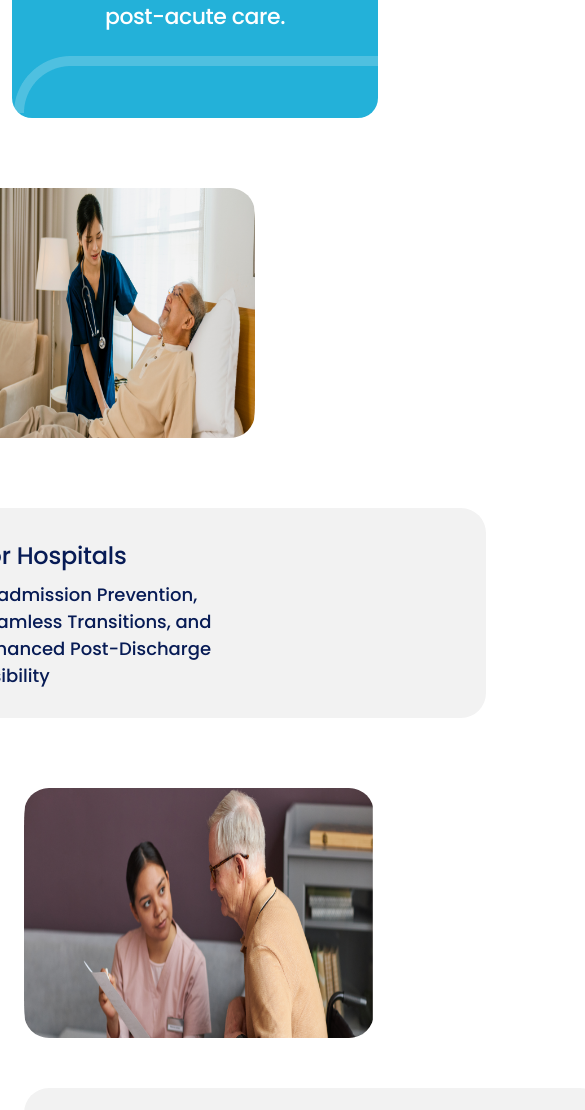
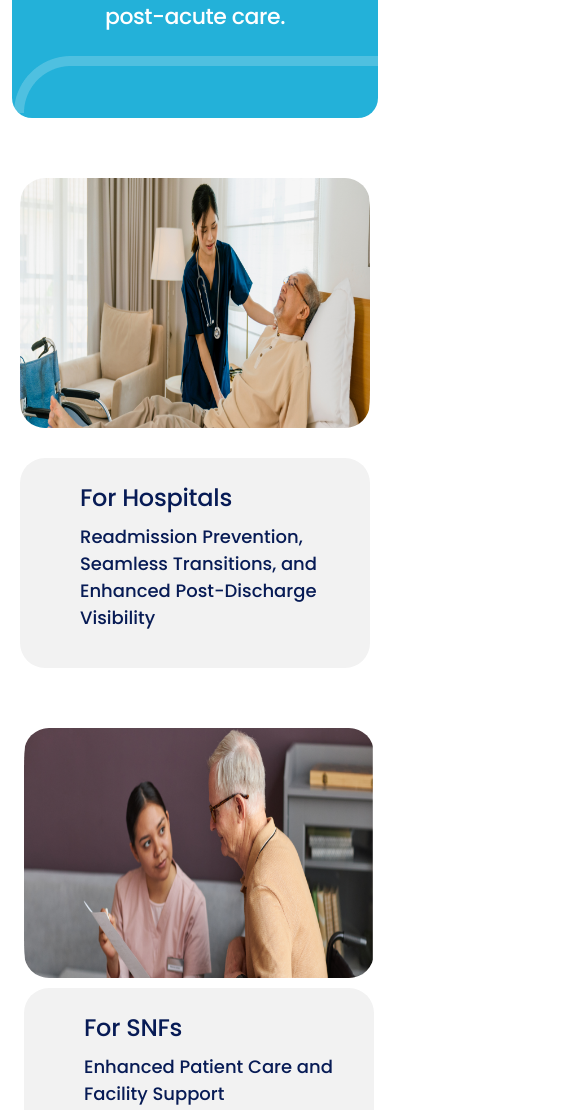
Before and after one commit to SumiAkter2/puzzle, a plain HTML site: page index.html in a window 390 px wide. Shown: the part 1241-2351 px from the top of the page, 585 px wide, since content can reach past the window. Drawn offline with nearby package versions, Linux system fonts and the light colour scheme.

Commit message:
responsive phone

```diff
--- a/Css/Home.css
+++ b/Css/Home.css
@@ -320,17 +320,23 @@ bottom: 5px;
         .same-container{
             display: grid;
             gap: 20px;
-            margin: 20px auto;
+            margin: 50px auto;
             padding:  0 20px;
         }
         .same-container img{
             width: 350px;
-            margin: 50px auto;
+            margin: 10px auto;
             padding: 0;
         }
+        .same-container-text{
+            width: 350px;
+            margin: 0 auto;
+            padding: 22px 30px;
+            flex-shrink: 0;
+
+        }
         .same-container h1{
-            margin-top: 0;
-            padding-top: 0;
+            margin: 0;
             font-size: 24px;
             padding-left: 30px;
             font-style: normal;
@@ -353,9 +359,15 @@ bottom: 5px;
         }
         .odd-container{
             display: none;
+            margin: 20px auto;
             padding-left: 0;
 
         }
+        .odd-container-img img{
+            padding: 10px;
+        }
+
+
   .before-footer{
     display: none;
     width: 100%;
```
